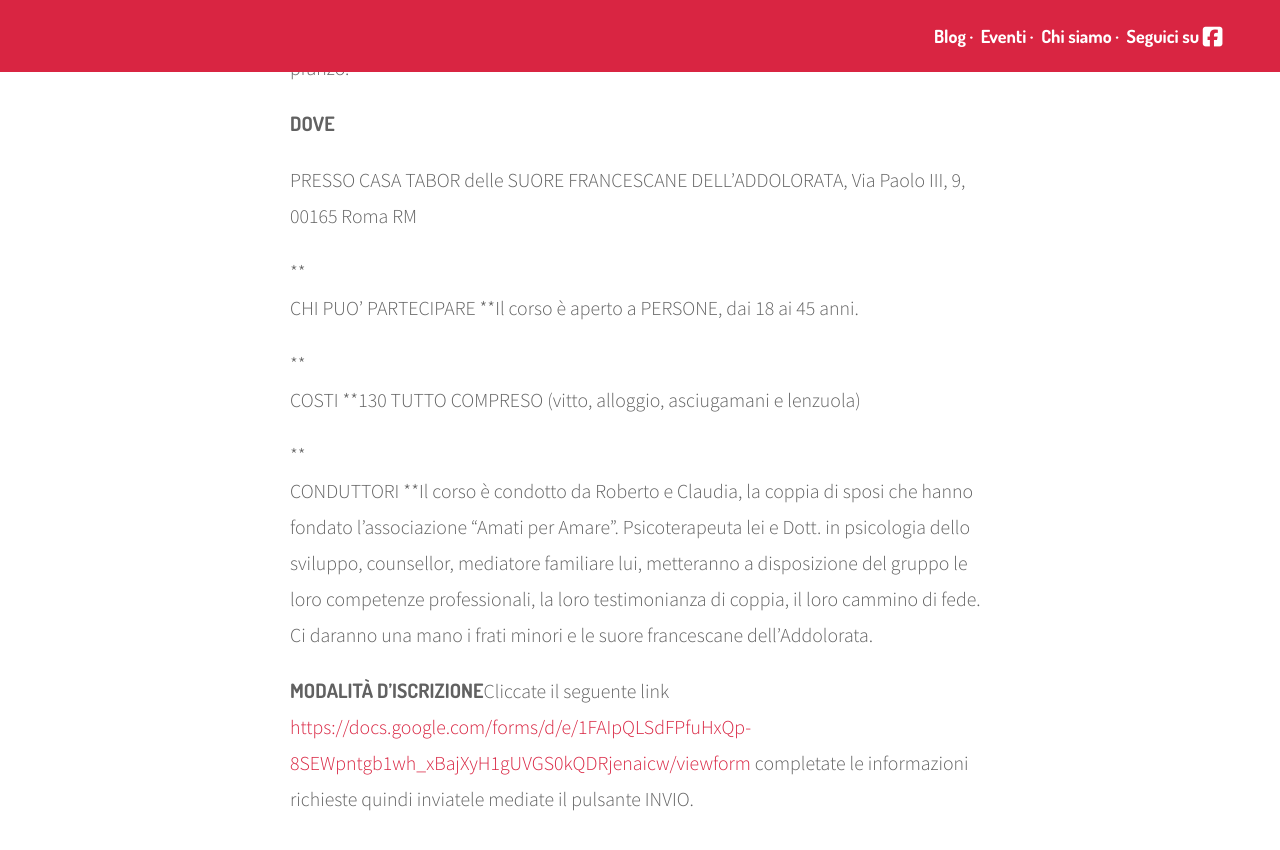
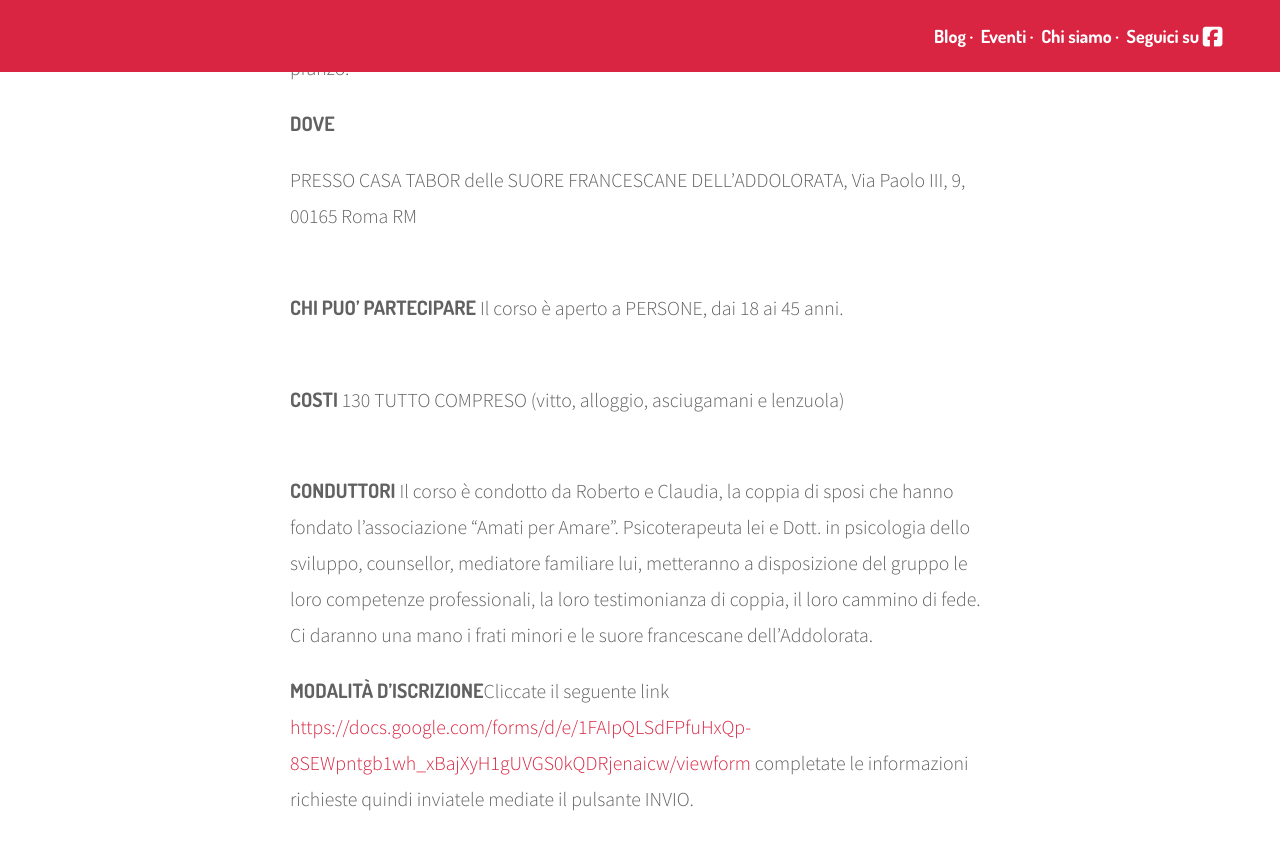
Before and after one commit to amatiperamare/amatiperamare.github.io, a Jekyll site: the page built from _events/tu-amato.markdown, in a window 1280 px wide and 900 px high, scrolled down 2021 px. Shown: the top 850 px of the window. Built offline with Jekyll 4.4.1, drawn with Linux system fonts in a browser that asks for light colours; nearby versions of some CDN libraries.

```diff
--- a/_events/tu-amato.markdown
+++ b/_events/tu-amato.markdown
@@ -17,14 +17,14 @@ Appuntamento per le 14, per espletare iscrizione e sistemazione. L’incontro in
 
 PRESSO CASA TABOR delle SUORE FRANCESCANE DELL'ADDOLORATA, Via Paolo III, 9, 00165 Roma RM
 
-**\
-CHI PUO’ PARTECIPARE **Il corso è aperto a PERSONE, dai 18 ai 45 anni.
+\
+**CHI PUO’ PARTECIPARE** Il corso è aperto a PERSONE, dai 18 ai 45 anni.
 
-**\
-COSTI **130 TUTTO COMPRESO (vitto, alloggio, asciugamani e lenzuola)
+\
+**COSTI** 130 TUTTO COMPRESO (vitto, alloggio, asciugamani e lenzuola)
 
-**\
-CONDUTTORI **Il corso è condotto da Roberto e Claudia, la coppia di sposi che hanno fondato l’associazione “Amati per Amare”. Psicoterapeuta lei e Dott. in psicologia dello sviluppo, counsellor, mediatore familiare lui, metteranno a disposizione del gruppo le loro competenze professionali, la loro testimonianza di coppia, il loro cammino di fede. Ci daranno una mano i frati minori e le suore francescane dell'Addolorata.
+\
+**CONDUTTORI** Il corso è condotto da Roberto e Claudia, la coppia di sposi che hanno fondato l’associazione “Amati per Amare”. Psicoterapeuta lei e Dott. in psicologia dello sviluppo, counsellor, mediatore familiare lui, metteranno a disposizione del gruppo le loro competenze professionali, la loro testimonianza di coppia, il loro cammino di fede. Ci daranno una mano i frati minori e le suore francescane dell'Addolorata.
 
 **MODALITÀ D’ISCRIZIONE**Cliccate il seguente link [https://docs.google.com/forms/d/e/1FAIpQLSdFPfuHxQp-8SEWpntgb1wh_xBajXyH1gUVGS0kQDRjenaicw/viewform ](https://docs.google.com/forms/d/e/1FAIpQLSdFPfuHxQp-8SEWpntgb1wh_xBajXyH1gUVGS0kQDRjenaicw/viewform)completate le informazioni richieste quindi inviatele mediate il pulsante INVIO.
 
```
